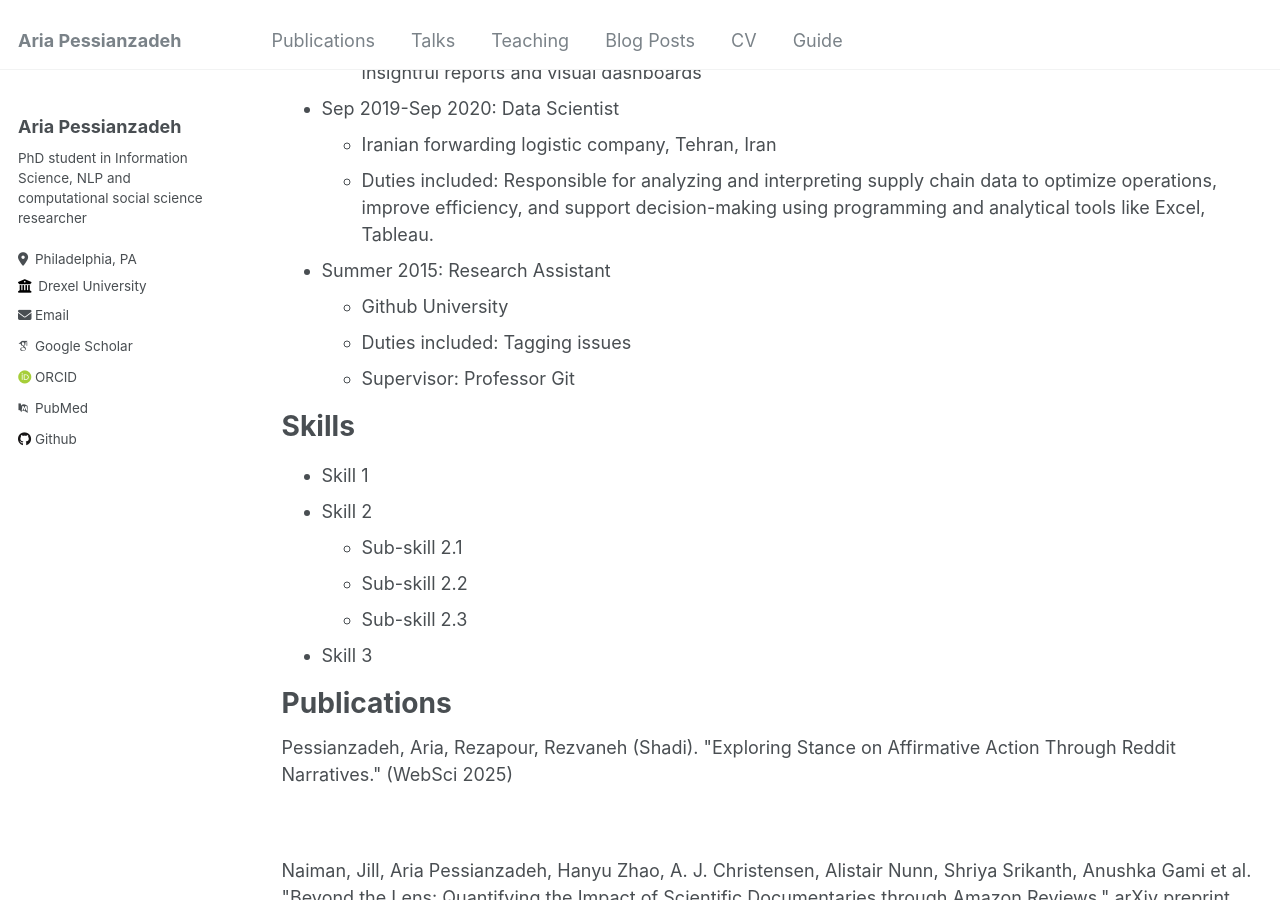
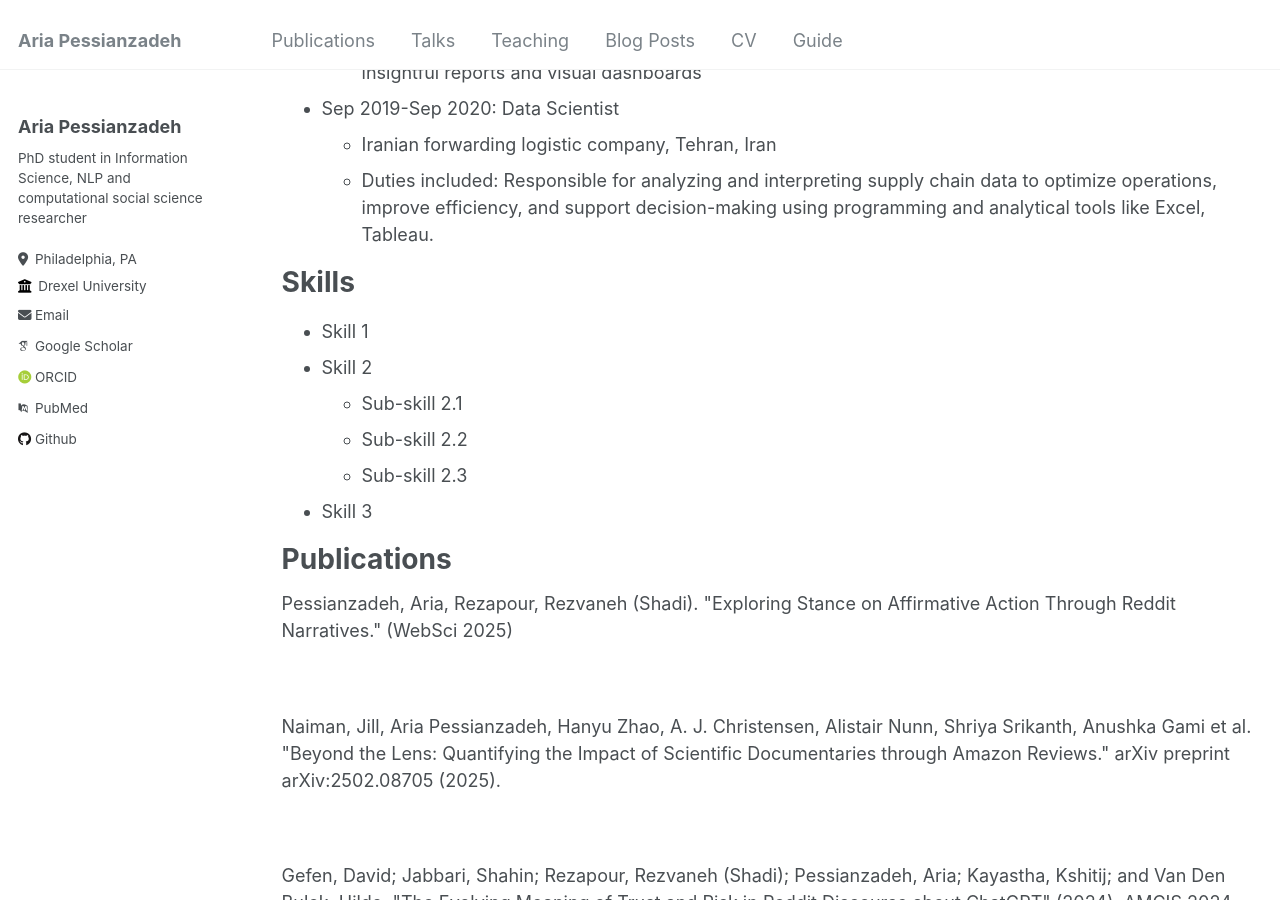
Before and after one commit to aryapess/aryapess.github.io, a Jekyll site: the page built from _pages/cv.md, in a window 1280 px wide and 900 px high, scrolled down 409 px. Built offline with Jekyll 4.4.1, drawn with Linux system fonts in a browser that asks for light colours; some web fonts are replaced.

Commit message:
Update CV by removing Research Assistant entry
Removed Research Assistant experience from CV.

```diff
--- a/_pages/cv.md
+++ b/_pages/cv.md
@@ -22,10 +22,6 @@ Work experience
   * Iranian forwarding logistic company, Tehran, Iran
   * Duties included: Responsible for analyzing and interpreting supply chain data to optimize operations, improve efficiency, and support decision-making using programming and analytical tools like Excel, Tableau.
 
-* Summer 2015: Research Assistant
-  * Github University
-  * Duties included: Tagging issues
-  * Supervisor: Professor Git
 
 Skills
 ======
```
